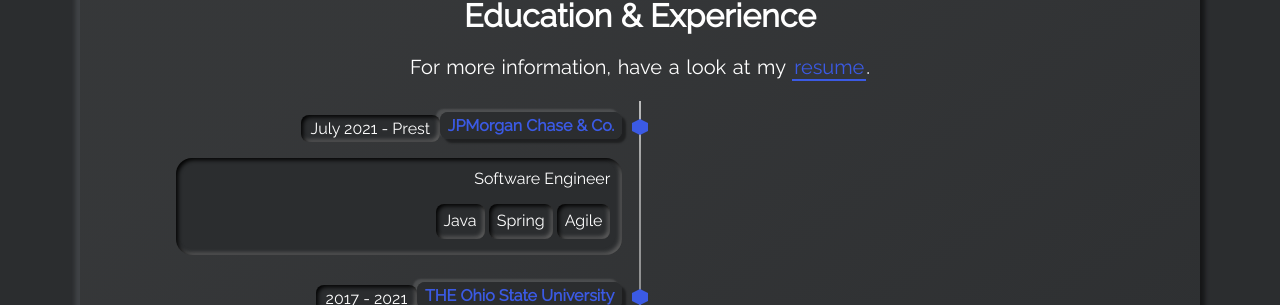
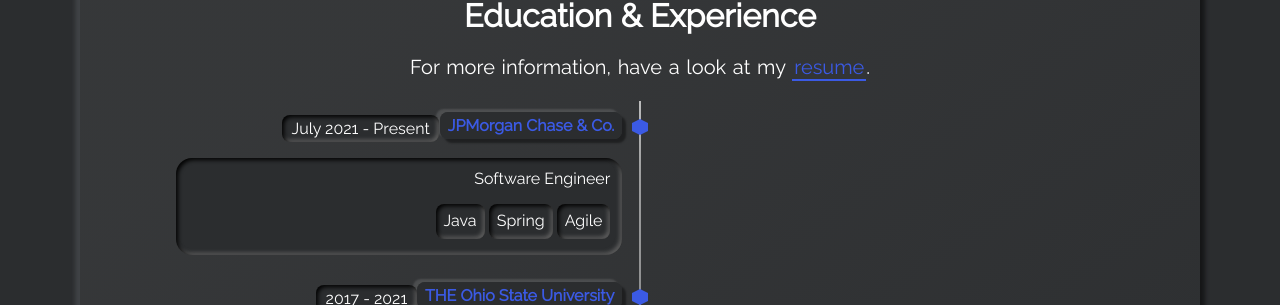
Before and after one commit to ShivamPatel17/shivampatel17.github.io, a Jekyll site: the page built from index.html, in a window 1280 px wide and 900 px high, scrolled down 1770 px. Shown: the part 141-446 px from the top of the window. Built offline with Jekyll 4.4.1, drawn with Linux system fonts in a browser that asks for light colours.

Commit message:
updated the super mario link so you it goes straight the videos page. Fixed a typo on the timeline.

```diff
--- a/_data/projects.yml
+++ b/_data/projects.yml
@@ -24,7 +24,7 @@
 
 - name: Super Mario
   descr: "Created World 1 Level 1 of Super Mario Bros with an agile team consisting of 4 members."
-  demo: https://github.com/ShivamPatel17/SuperMario3902
+  demo: https://github.com/ShivamPatel17/SuperMario3902/tree/master/Gameplay%20Videos
   tags:
     - tag: XNA/Monogame
     - tag: C#
--- a/_data/timeline.yml
+++ b/_data/timeline.yml
@@ -18,7 +18,7 @@
 #   timeline-side: right
 - title: JPMorgan Chase & Co.
   title-url: http://jpmorganchase.com
-  date: July 2021 - Prest
+  date: July 2021 - Present
   subtitle: Software Engineer
   tags:
     - tag: Java
```
